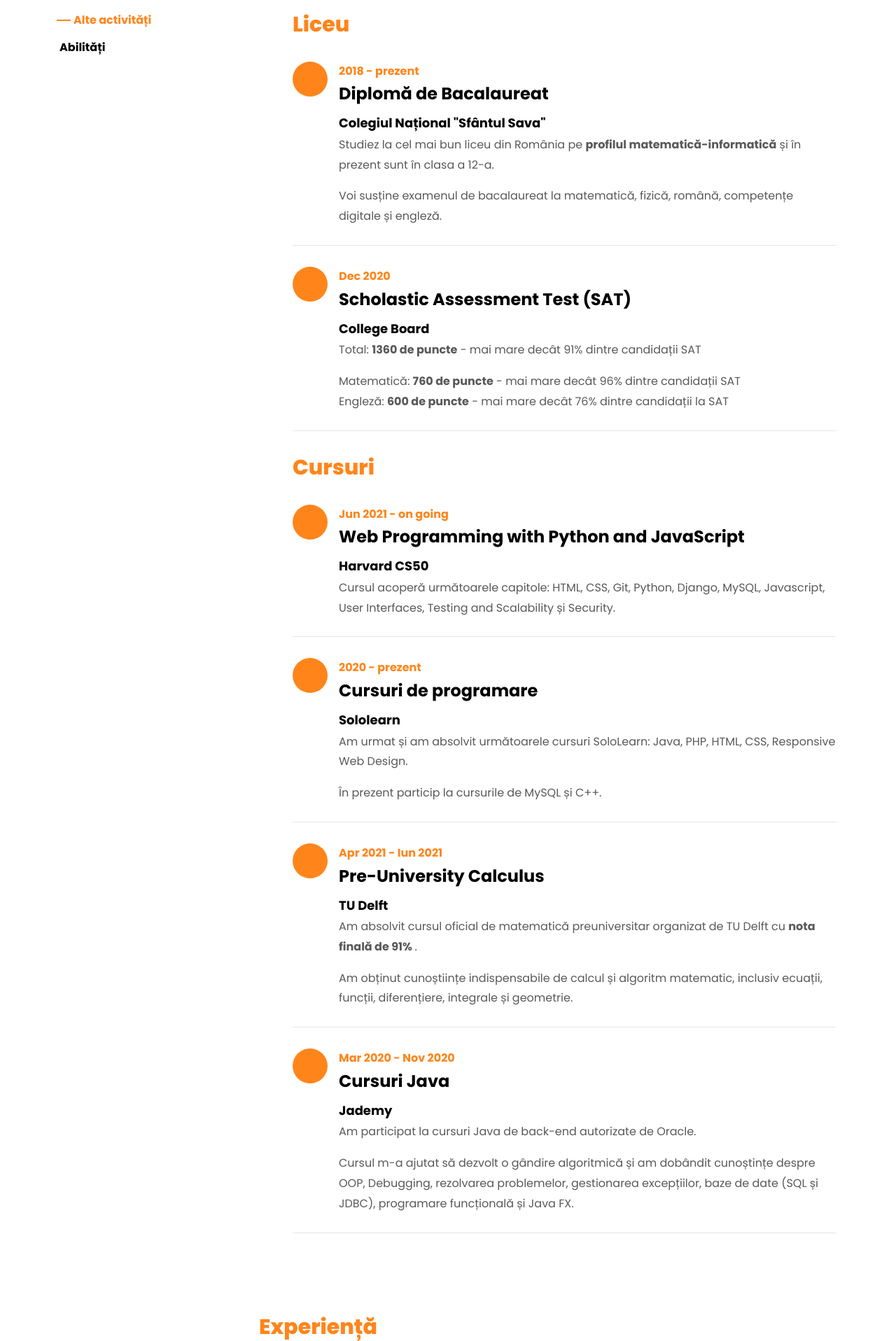
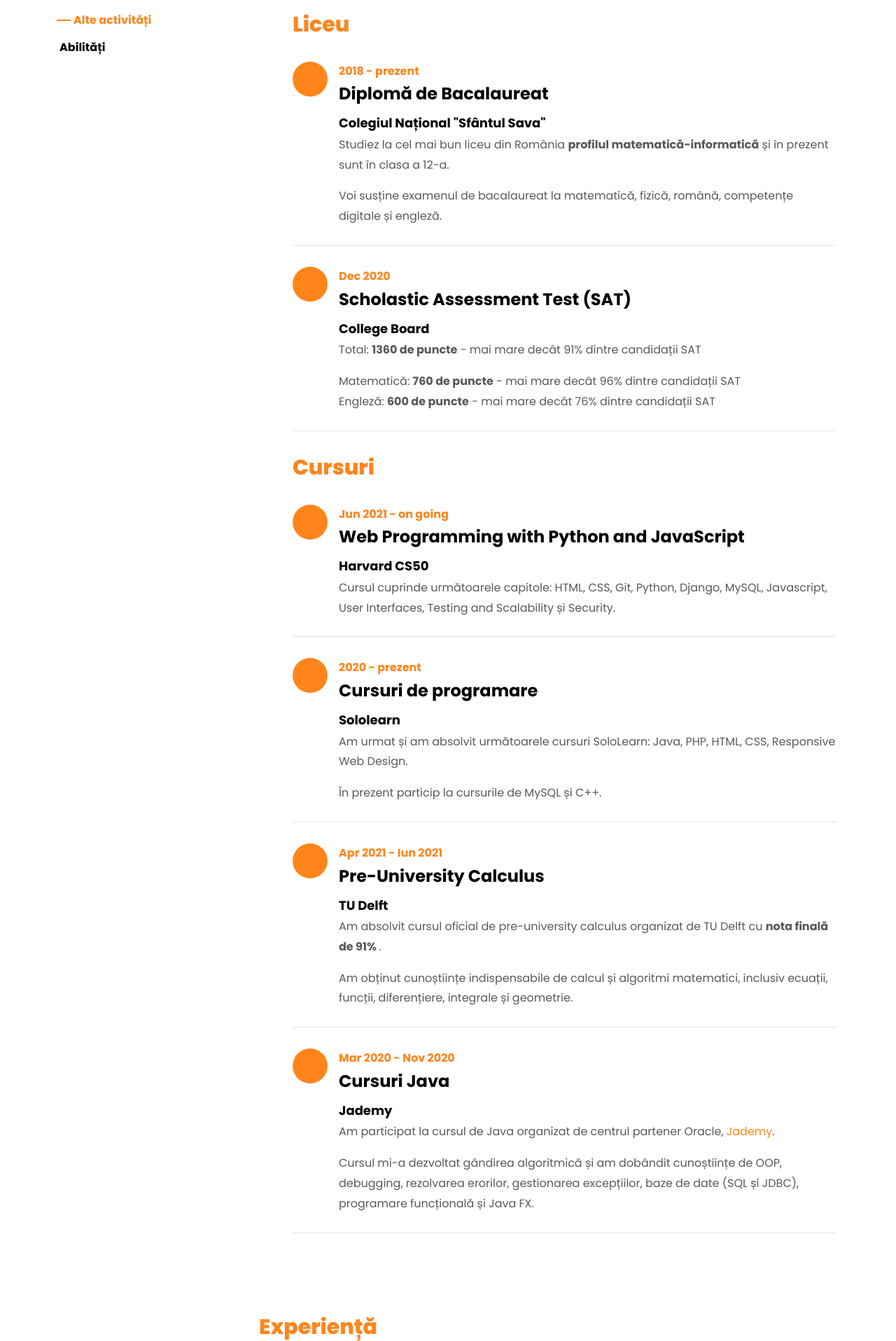
Before and after one commit to Radu-Nicolae/radu-nicolae.com, a PHP site: page /ro.php in a window 1280 px wide. Shown: the part 1629-3545 px from the top of the page at 70% size. Run offline with PHP 8.4, Linux system fonts and the light colour scheme; data that the repository does not hold is empty; some libraries are stand-ins or nearby versions; some web fonts are replaced.

Commit message:
A few changes in Ro version

```diff
--- a/components/Iam.php
+++ b/components/Iam.php
@@ -1,3 +1,25 @@
+<section class="hero-wrap js-fullheight" style="height: 643px;">
+    <div class="overlay"></div>
+    <div class="container">
+        <div class="row no-gutters slider-text js-fullheight justify-content-center align-items-center"
+             style="height: 643px;">
+            <div class="col-lg-8 col-md-6 ftco-animate d-flex align-items-center fadeInUp ftco-animated">
+                <div class="text text-center">
+                    <span class="subheading"><?= $iam[0][$lang] ?> </span>
+                    <h1>Radu Nicolae</h1>
+                    <h2 style="font-size: 2rem;"> <?= $iam[1][$lang] ?>
+                        <span
+                                class="txt-rotate"
+                                data-period="100000"
+                                data-rotate='["<?= $iam2[0][$lang] ?>"]'></span>
+                    </h2>
+                </div>
+            </div>
+        </div>
 
-
-</html>
+        <div class="mouse">
+            <a href="#" class="mouse-icon">
+                <div class="mouse-wheel"><span class="ion-ios-arrow-round-down"></span></div>
+            </a>
+        </div>
+</section>
--- a/components/cv/CvDatabase.php
+++ b/components/cv/CvDatabase.php
@@ -25,7 +25,7 @@ class CvDatabase
 
             '
                     <div style="color:#999999">
-                        <p> Studiez la cel mai bun liceu din România pe <b>profilul matematică-informatică</b> și în prezent sunt în clasa a 12-a.</p>
+                        <p> Studiez la cel mai bun liceu din România <b>profilul matematică-informatică</b> și în prezent sunt în clasa a 12-a.</p>
                         <p> Voi susține examenul de bacalaureat la matematică, fizică, română, competențe digitale și engleză.</p>
                     </div>
                 '
@@ -50,7 +50,7 @@ class CvDatabase
             "
                     <p>Total: <b>1360 de puncte</b> - mai mare decât 91% dintre candidații SAT</p>
                     <p>Matematică: <b>760 de puncte</b> - mai mare decât 96% dintre candidații SAT
-                    <br>Engleză: <b>600 de puncte</b> - mai mare decât 76% dintre candidații la SAT</p>
+                    <br>Engleză: <b>600 de puncte</b> - mai mare decât 76% dintre candidații SAT</p>
                 "
         );
 
@@ -80,7 +80,7 @@ class CvDatabase
                 ",
 
             "
-                    <p>Cursul acoperă următoarele capitole: HTML, CSS, Git, Python, Django, MySQL, Javascript, User Interfaces, Testing and Scalability și Security.</p>
+                    <p>Cursul cuprinde următoarele capitole: HTML, CSS, Git, Python, Django, MySQL, Javascript, User Interfaces, Testing and Scalability și Security.</p>
                 "
         );
 
@@ -120,8 +120,8 @@ class CvDatabase
                 ',
 
             '
-                    <p>Am absolvit cursul oficial de matematică preuniversitar organizat de TU Delft cu <b>nota finală de 91% </b>.</p>
-                    <p>Am obținut cunoștiințe indispensabile de calcul și algoritm matematic, inclusiv ecuații, funcții, diferențiere, integrale și geometrie.</p>
+                    <p>Am absolvit cursul oficial de pre-university calculus organizat de TU Delft cu <b>nota finală de 91% </b>.</p>
+                    <p>Am obținut cunoștiințe indispensabile de calcul și algoritmi matematici, inclusiv ecuații, funcții, diferențiere, integrale și geometrie.</p>
                 '
         );
 
@@ -142,8 +142,8 @@ class CvDatabase
                 ',
 
             '
-                    <p> Am participat la cursuri Java de back-end autorizate de Oracle. </p>
-                    <p> Cursul m-a ajutat să dezvolt o gândire algoritmică și am dobândit cunoștințe despre OOP, Debugging, rezolvarea problemelor, gestionarea excepțiilor, baze de date (SQL și JDBC), programare funcțională și Java FX.</p>
+                    <p>Am participat la cursul de Java organizat de centrul partener Oracle, <a href="https://jademy.ro" target="_blank">Jademy</a>. </p>
+                    <p>Cursul mi-a dezvoltat gândirea algoritmică și am dobândit cunoștiințe de OOP, debugging, rezolvarea erorilor, gestionarea excepțiilor, baze de date (SQL și JDBC), programare funcțională și Java FX.</p>
             '
         );
 
@@ -316,7 +316,7 @@ class CvDatabase
                             <p>I structured, designed and built the official website of CaVa, the magazine of "Saint Sava" National College. In present I keep the maintenance of the website by posting new articles, updating details, making announcements, etc.</p>
                        ',
             '
-                            <p> Am structurat, proiectat și construit site-ul oficial al CaVa, revista Colegiului Național „Sfântul Sava”. În prezent păstrez întreținerea site-ului web postând articole noi, actualizând detalii, efectuarea de anunțuri etc. </p>
+                            <p> Am structurat, proiectat și construit site-ul oficial al CaVa, revista Colegiului Național „Sfântul Sava”. În prezent păstrez mentenanța site-ului web postând articole noi, actualizând detalii, efectuarea de anunțuri etc. </p>
                          '
         );
 
@@ -356,9 +356,7 @@ class CvDatabase
             '<p>I structured, created and implemented a 25 module front end course containg notions and exercises of Javascript, HTML and CSS for <b>Jademy - Oracle Silver Partner</b>. The course can be found <a href="https://edu.jademy.ro/wiki/doku.php/core:precourseweb:start"><u>here</u>.</a> I also participated as a trainer assistant at Java Courses.</p> ',
 
 
-            '<p> Am structurat, creat și implementat un curs de Front-End de 25 de module care conține noțiuni și exerciții de Javascript, HTML și CSS pentru <b> Jademy - Oracle Silver Partner </b>. Cursul poate fi găsit <a href="https://edu.jademy.ro/wiki/doku.php/core:precourseweb:start"> <u> aici </u>. </ A> </ p >
-                         <p> Am participat ca asistent de trainer la cursurile Java. </p>
-                                '
+            '<p> Am structurat, creat și implementat un curs de Front-End de 25 de module care conține noțiuni și exerciții de Javascript, HTML și CSS pentru <b> Jademy - Oracle Silver Partner </b>. Cursul poate fi găsit <a href="https://edu.jademy.ro/wiki/doku.php/core:precourseweb:start"><u>aici</u></a>. De asemenea, am participat ca trainer assistant la cursurile Java.</p>'
         );
 
         $cv = array($jademyInternship);
@@ -407,7 +405,7 @@ class CvDatabase
                                     </p>
 
                                     <p>
-                                        Premiile Câștigate:
+                                        Premiile câștigate:
                                     </p>
                                     <ul>
                                         <li> Locul I la FIRST Tech Challenge Rusia 2021 - aprilie 2021
@@ -509,7 +507,7 @@ class CvDatabase
             "",
             "",
             "Robotics <span>&nbsp;</span>| <span>&nbsp;</span> Special Prize",
-            "Robotics <span>&nbsp;</span> | <span>&nbsp;</span> Special Prize",
+            "Robotică <span>&nbsp;</span> | <span>&nbsp;</span> Premiul Special",
             "Sciences and Technologies Ploiesti",
             "Științe și Technologii Ploiești",
             "<br><br>",
@@ -538,8 +536,12 @@ class CvDatabase
             "Manager Financiar",
             "<a href='https://www.happycamps.ro/' target='_blank' style='color:black;'>Happy Camps</a>",
             "<a href='https://www.happycamps.ro/' target='_blank' style='color:black;'>Happy Camps</a>",
-            '<p>Buget, funding and sponsorship management for Happy Camps.</p>',
-            '<p>Managementul bugetului, finanțărilor și sponsorizărilor pentru Happy Camps.</p>'
+            '
+                    <p>Buget, funding and sponsorship management for Happy Camps.</p>
+                ',
+            '
+                    <p>Managementul bugetului, finanțărilor și sponsorizărilor pentru Happy Camps.</p>
+                '
         );
 
         $corporateGamesFinancial = new CvItem(
@@ -551,8 +553,12 @@ class CvDatabase
             "Agent de vânzari",
             "<a href='https://www.corporate-games.ro/ro' target='_blank' style='color:black;'>Corporate Games Romania</a>",
             "<a href='https://www.corporate-games.ro/ro' target='_blank' style='color:black;'>Corporate Games Romania</a>",
-            "<p>I convinced the general managers of the greatest corporations from Romania to take part of Corporate Games together with their subordinates.</p>",
-            "<p>Convingerea directorilor generali ai celor mai mari corporații din România să ia parte la Corporate Games alaturi de subordonații lor. </p>"
+            "
+                    <p>I convinced the general managers of the greatest corporations from Romania to take part of Corporate Games together with their subordinates.</p>
+                ",
+            "
+                    <p>Convingerea directorilor generali ai celor mai mari corporații din România să ia parte la Corporate Games alaturi de subordonații lor.</p>
+                "
         );
 
         $lazarMun = new CvItem(
@@ -564,12 +570,12 @@ class CvDatabase
             "Membru Staff Lazăr MUN",
             "United Nations",
             "United Nations",
-            '<p style="text-align: justify;">Staff member at
-                                        Model United Nations Conference, held in "Gheorghe Lazar" National College from
-                                        Bucharest.</p>',
-            '<p style="text-align: justify;">Am ocupat funcția de voluntar la
-                                         conferința model organizată de United Nations, desfășurată în Colegiul Național "Gheorghe Lazar" din România
-                                         Bucureşti.</p>'
+            '
+                        <p style="text-align: justify;">Staff member at Model United Nations Conference, held in "Gheorghe Lazar" National College from Bucharest.</p>
+                    ',
+            '
+                        <p style="text-align: justify;">Am ocupat funcția de voluntar la conferința model organizată de United Nations, desfășurată în Colegiul Național "Gheorghe Lazar" din România Bucureşti.</p>
+                    '
         );
 
         $redCross = new CvItem(
@@ -581,9 +587,12 @@ class CvDatabase
             "Voluntar",
             "<a href='https://www.icrc.org/' target='_blank' style='color:black;'>Red Cross</a>",
             "<a href='https://www.icrc.org/' target='_blank' style='color:black;'>Crucea Roșie</a>",
-            '<p style="text-align: justify;">The International Red Cross and Red Crescent
-                                        Movement is an international humanitarian movement across over 100 countries having over 300,000 members.</p>',
-            '<p>Crucea Roșie Internațională și Semiluna Roșie este o mișcare umanitară internațională raspândită in peste 100 de țări cu peste 300.000 de membri.</p>'
+            '
+                        <p style="text-align: justify;">I participated at two different editions of Food Bank and I attended a few First Aid classes.</p>
+                    ',
+            '
+                        <p>Am participat la două ediții ale Băncii de Alimente și am participat la cateva cursuri de prim ajutor.</p>
+                    '
         );
 
         $cg2019 = new CvItem(
@@ -596,11 +605,11 @@ class CvDatabase
             "<a href='https://www.corporate-games.ro/ro' target='_blank' style='color:black;'>Corporate Games</a>",
             "<a href='https://www.corporate-games.ro/ro' target='_blank' style='color:black;'>Corporate Games</a>",
             '
-                                    <p style="text-align: justify;">I have managed to gain the second place in cycling
-                                        at one of the biggest international competitions, Corporate Games.',
+                        <p style="text-align: justify;">I have managed to gain the second place in cycling at one of the biggest international competitions, Corporate Games.
+                    ',
             '
-                      <p style="text-align: justify;">Am obținut locul al doilea la ciclism la una dintre cele mai mari competiții
-                                        internaționale, Corporate Games.'
+                        <p style="text-align: justify;">Am obținut locul al doilea la ciclism la una dintre cele mai mari competiții internaționale, Corporate Games.
+                    '
         );
 
         $happyCampsVolunteer = new CvItem(
@@ -612,10 +621,14 @@ class CvDatabase
             "Voluntar",
             'Happy Camps',
             "Happy Camps",
-            "<p>Happy Camps is a non profit organization for children and teenagers. Happy Camps is about help, personal development, sport and fun, being one of the biggest volunteering organizations in Romania.</p>",
-            '<p style="text-align: justify;">Happy Camps este o organizație non profit pentru copii și adolescenți. Happy Camps este
-                                                        despre ajutor, dezvoltare personală, sport și distracție, fiind una dintre cele mai mari organizații de voluntariat din România.
-                                    </p>'
+            "
+                        <p>I occupied the position of financial manager where I managed budgets, sponsorships and fundings for the organisation.</p>
+                        <p>I also developed the club's website, which can be found <a href='https://happycamps.club' target='_blank'>here</a>.</p>
+                        <p>I also volunteered as a trainer in several summer and winter children camps where I improved my communication abilities, as well as my coordination skills.</p>
+                    ",
+            '
+                        <p style="text-align: justify;">Happy Camps este o organizație non profit pentru copii și adolescenți. Happy Camps este despre ajutor, dezvoltare personală, sport și distracție, fiind una dintre cele mai mari organizații de voluntariat din România.</p>
+                    '
         );
 
         $euDialogue = new CvItem(
@@ -627,12 +640,12 @@ class CvDatabase
             'Participant la "Dialogul Uniunii Europene cu tinerii"',
             "European Union",
             "Uniunea Europeană",
-            '<p>I have participated at the local consultation within
-                                        the Seventh Cycle of the European Union Dialogue with young people, within the
-                                        National College "Saint Sava". We\'ve discussed about the main problems in the
-                                        European Union and seek solutions for them. The conclusions were recorded and
-                                        sent to European Union\'s parliament as "the voice of the young generation".</p>',
-            '<p>Am participat la consultarea locală din cadrul celui de-al Șaptelea Ciclu al Dialogului Uniunii Europene cu Tinerii, organizată în Colegiul Național "Sfântul Sava".</p>'
+            '
+                        <p>I have participated at the local consultation within the Seventh Cycle of the European Union Dialogue with young people, within the National College "Saint Sava". We\'ve discussed about the main problems in the European Union and seek solutions for them. The conclusions were recorded and sent to European Union\'s parliament as "the voice of the young generation".</p>
+                    ',
+            '
+                        <p>Am participat la consultarea locală din cadrul celui de-al Șaptelea Ciclu al Dialogului Uniunii Europene cu Tinerii, organizată în Colegiul Național "Sfântul Sava".</p>
+                    '
         );
 
         $cv = array(
--- a/components/indexTemplate.php
+++ b/components/indexTemplate.php
@@ -4,31 +4,7 @@
 
 <?php include 'DataBase.php' ?>
 
-    <section class="hero-wrap js-fullheight" style="height: 643px;">
-        <div class="overlay"></div>
-        <div class="container">
-            <div class="row no-gutters slider-text js-fullheight justify-content-center align-items-center"
-                 style="height: 643px;">
-                <div class="col-lg-8 col-md-6 ftco-animate d-flex align-items-center fadeInUp ftco-animated">
-                    <div class="text text-center">
-                        <span class="subheading"><?= $iam[0][$lang] ?> </span>
-                        <h1>Radu Nicolae</h1>
-                        <h2 style="font-size: 2rem;"> <?= $iam[1][$lang] ?>
-                            <span
-                                class="txt-rotate"
-                                data-period="100000"
-                                data-rotate='["<?= $iam2[0][0] ?>"]'></span>
-                        </h2>
-                    </div>
-                </div>
-            </div>
-
-            <div class="mouse">
-                <a href="#" class="mouse-icon">
-                    <div class="mouse-wheel"><span class="ion-ios-arrow-round-down"></span></div>
-                </a>
-            </div>
-    </section>
+<?php include 'components/Iam.php' ?>
 
 <?php include "components/AboutMe.php" ?>
 
```
